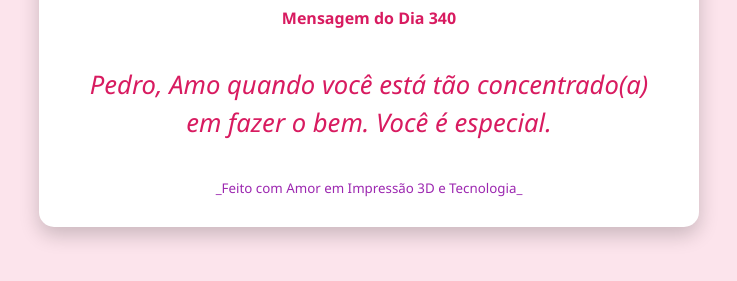
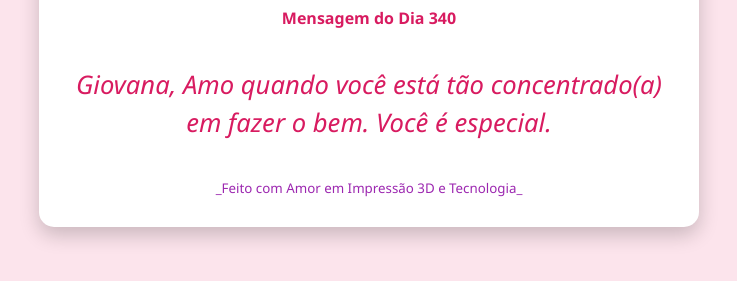
Before and after one commit to pinda3doficial-ai/caixinha, a plain HTML site: page index.html in a window 1280 px wide. Shown: the part 355-636 px from the top of the page, without its empty margins (271-1008 px from the left). Drawn offline with Linux system fonts and the light colour scheme.

Commit message:
Add files via upload

```diff
--- a/index.html
+++ b/index.html
@@ -77,7 +77,7 @@
     // Insira o nome da pessoa exatamente como você quer que ele apareça.
     // Ex: "Juliana", "Meu Amor", "Vida"
     // ====================================================================
-    const nomeDoPresenteado = "Pedro";
+    const nomeDoPresenteado = "Giovana";
     // ====================================================================
 
     // --- 2. A LISTA DE FRASES (365) ---
```
